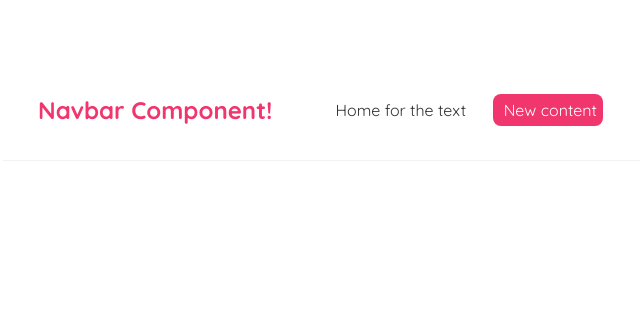
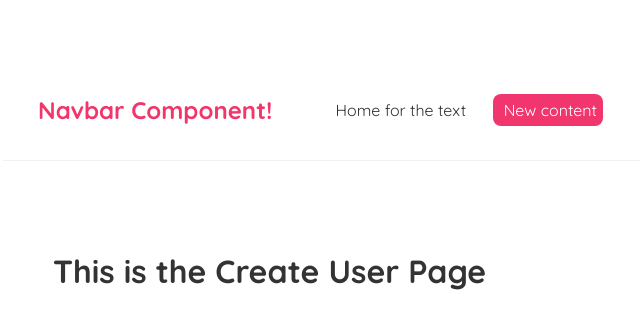
Before and after one commit to naoiri/Quiz-man, a React (Create React App) app in the folder frontend/: page /createuser in a window 1280 px wide. Shown: the top 328 px of the page, without its empty margins (317-957 px from the left). Built offline with nearby package versions, Linux system fonts and the light colour scheme; the HTML template or start-up script is replaced by a standard one.

Commit message:
Add routing and new page

```diff
--- a/frontend/src/App.js
+++ b/frontend/src/App.js
@@ -6,6 +6,7 @@ import { BrowserRouter as Router, Route, Switch } from 'react-router-dom';
 import Home from './Home';
 import Difficulty from './Difficulty';
 import Account from './Account';
+import CreateUser from './CreateUser';
 
 function App() {
 
@@ -26,6 +27,9 @@ function App() {
             <Route exact path="/category">
               <Category />
             </Route>
+            <Route exact path="/createuser">
+              <CreateUser />
+            </Route>
             <Route exact path="/difficulty">
               <Difficulty />
             </Route>
--- /dev/null
+++ b/frontend/src/CreateUser.js
@@ -0,0 +1,8 @@
+function CreateUser() {
+    return (
+        <div>
+            <h1>This is the Create User Page</h1>
+        </div>
+    )
+
+} export default CreateUser
```
